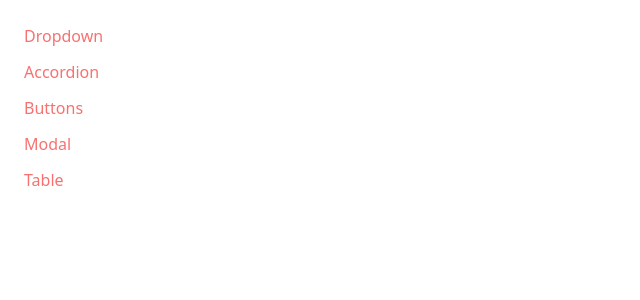
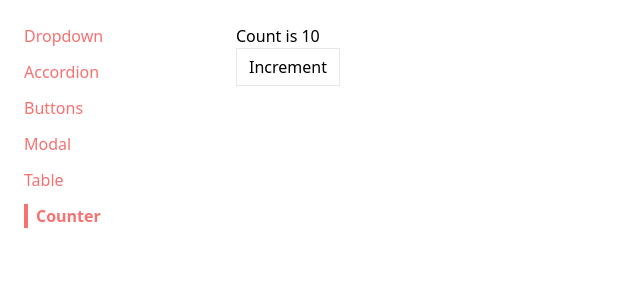
Before and after one commit to naman-parihar2000/react-components-project-2, a React (Create React App) app: page /counter in a window 1280 px wide. Shown: the top 300 px of the page, without its empty margins (0-640 px from the left). Built offline with nearby package versions, Linux system fonts and the light colour scheme.

Commit message:
added custom hooks

```diff
--- a/src/App.js
+++ b/src/App.js
@@ -5,6 +5,7 @@
 import ButtonPage from './pages/ButtonPage';
 import ModalPage from './pages/ModalPage.js'
 import TablePage from './pages/TablePage';
+import CounterPage from './pages/CounterPage';
 
 function App() {
   return (
@@ -26,6 +27,9 @@
         <Route path="/table">
           <TablePage />
         </Route>
+        <Route path="/counter">
+          <CounterPage initialCount={10} />
+        </Route>
       </div>
     </div>
   );
--- a/src/components/Sidebar.js
+++ b/src/components/Sidebar.js
@@ -7,6 +7,7 @@
     { label: 'Buttons', path: '/buttons' },
     { label: 'Modal', path: '/modal' },
     { label: 'Table', path: '/table' },
+    { label: 'Counter', path: '/counter' },
   ];
 
   const renderedLinks = links.map((link) => {
--- /dev/null
+++ b/src/hooks/use-counter.js
@@ -0,0 +1,19 @@
+import { useEffect, useState } from "react";
+
+function useCounterAndLog(initialCount) {
+    const [count, setCount] = useState(initialCount);
+
+    useEffect(() => {
+        console.log(count);
+    }, [count])
+
+    function increment() {
+        setCount(count + 1);
+    }
+    return {
+        count,
+        increment,
+    }
+}
+
+export default useCounterAndLog
--- /dev/null
+++ b/src/hooks/use-sort.js
@@ -0,0 +1,52 @@
+import { useState } from 'react'
+
+function useSort(data, config) {
+
+    const [sortOrder, setSortOrder] = useState(null);
+    const [sortBy, setSortBy] = useState(null);
+
+    const setSortColumn = (label) => {
+        if (sortBy && label !== sortBy) {
+            setSortOrder('asc');
+            setSortBy(label);
+            return;
+        }
+
+        if (sortOrder === null) {
+            setSortOrder('asc');
+            setSortBy(label);
+        } else if (sortOrder === 'asc') {
+            setSortOrder('desc');
+            setSortBy(label);
+        } else if (sortOrder === 'desc') {
+            setSortOrder(null);
+            setSortBy(null);
+        }
+    };
+
+    let sortedData = data;
+    if (sortOrder && sortBy) {
+        const { sortValue } = config.find((column) => column.label === sortBy);
+        sortedData = [...data].sort((a, b) => {
+            const valueA = sortValue(a);
+            const valueB = sortValue(b);
+
+            const reverseOrder = sortOrder === 'asc' ? 1 : -1;
+
+            if (typeof valueA === 'string') {
+                return valueA.localeCompare(valueB) * reverseOrder;
+            } else {
+                return (valueA - valueB) * reverseOrder;
+            }
+        });
+    }
+
+    return {
+        sortOrder,
+        sortBy,
+        sortedData,
+        setSortColumn,
+    }
+}
+
+export default useSort
--- /dev/null
+++ b/src/pages/CounterPage.js
@@ -0,0 +1,15 @@
+import Button from '../components/Button'
+import useCounterAndLog from '../hooks/use-counter';
+
+function CounterPage({ initialCount }) {
+    const { count, increment } = useCounterAndLog(initialCount);
+
+    return (
+        <div>
+            <h1>Count is {count}</h1>
+            <Button onClick={increment}>Increment</Button>
+        </div>
+    )
+}
+
+export default CounterPage
--- a/src/pages/SortableTable.js
+++ b/src/pages/SortableTable.js
@@ -1,30 +1,15 @@
-import { useState } from 'react';
 import { GoArrowSmallDown, GoArrowSmallUp } from 'react-icons/go';
 import Table from '../components/Table';
+import useSort from '../hooks/use-sort';
 
 function SortableTable(props) {
-    const [sortOrder, setSortOrder] = useState(null);
-    const [sortBy, setSortBy] = useState(null);
     const { config, data } = props;
-
-    const handleClick = (label) => {
-        if (sortBy && label !== sortBy) {
-            setSortOrder('asc');
-            setSortBy(label);
-            return;
-        }
-
-        if (sortOrder === null) {
-            setSortOrder('asc');
-            setSortBy(label);
-        } else if (sortOrder === 'asc') {
-            setSortOrder('desc');
-            setSortBy(label);
-        } else if (sortOrder === 'desc') {
-            setSortOrder(null);
-            setSortBy(null);
-        }
-    };
+    const {
+        sortOrder,
+        sortBy,
+        sortedData,
+        setSortColumn,
+    } = useSort(data, config);
 
     const updatedConfig = config.map((column) => {
         if (!column.sortValue) {
@@ -36,7 +21,7 @@
             header: () => (
                 <th
                     className="cursor-pointer hover:bg-gray-100"
-                    onClick={() => handleClick(column.label)}
+                    onClick={() => setSortColumn(column.label)}
                 >
                     <div className="flex items-center">
                         {getIcons(column.label, sortBy, sortOrder)}
@@ -46,23 +31,6 @@
             ),
         };
     });
-
-    let sortedData = data;
-    if (sortOrder && sortBy) {
-        const { sortValue } = config.find((column) => column.label === sortBy);
-        sortedData = [...data].sort((a, b) => {
-            const valueA = sortValue(a);
-            const valueB = sortValue(b);
-
-            const reverseOrder = sortOrder === 'asc' ? 1 : -1;
-
-            if (typeof valueA === 'string') {
-                return valueA.localeCompare(valueB) * reverseOrder;
-            } else {
-                return (valueA - valueB) * reverseOrder;
-            }
-        });
-    }
 
     return <Table {...props} data={sortedData} config={updatedConfig} />;
 }
```
